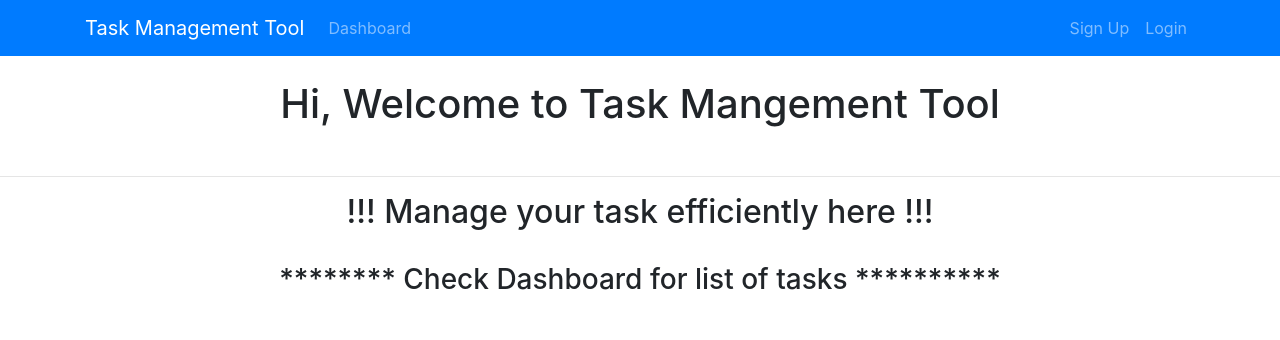
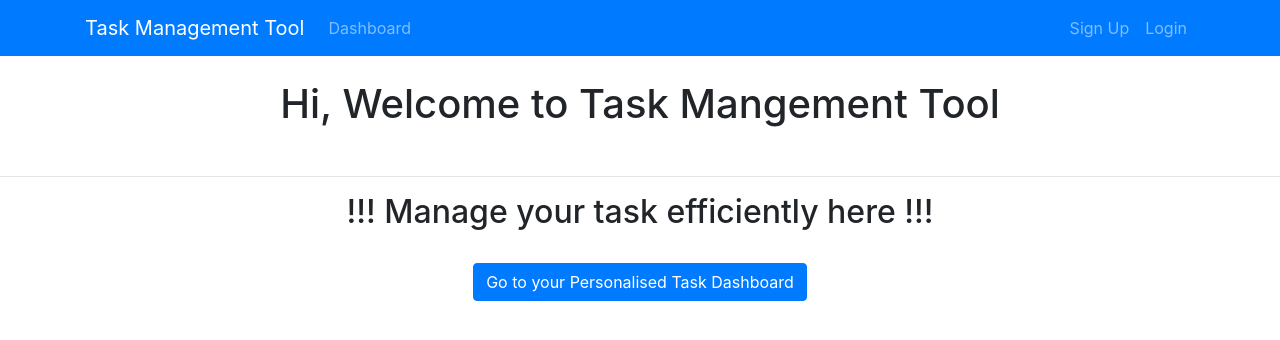
Before and after one commit to rahulraj25/task-management-frontend, a React (Create React App) app: page /landingPage in a window 1280 px wide. Shown: the top 340 px of the page. Built offline with nearby package versions, Linux system fonts and the light colour scheme.

Commit message:
final commit

```diff
--- a/src/components/layout/Header.js
+++ b/src/components/layout/Header.js
@@ -2,6 +2,7 @@ import React, { Component } from "react";
 import { Link } from "react-router-dom";
 import authService from "../../services/auth-service";
 import { NotificationManager } from "react-notifications";
+import { useLocation } from "react-router-dom";
 
 class Header extends Component {
   constructor(props) {
@@ -27,8 +28,10 @@ class Header extends Component {
     NotificationManager.success("See You Soon!");
     window.location.reload();
   }
+
   render() {
     const { currentUser } = this.state;
+
     return (
       <nav className="navbar navbar-expand-sm navbar-dark bg-primary mb-4">
         <div className="container">
--- a/src/components/layout/LandingPage.js
+++ b/src/components/layout/LandingPage.js
@@ -1,4 +1,5 @@
 import React, { Component } from "react";
+import { Link } from "react-router-dom";
 
 export default class LandingPage extends Component {
   render() {
@@ -9,7 +10,9 @@ export default class LandingPage extends Component {
         <hr />
         <h2>!!! Manage your task efficiently here !!!</h2>
         <br />
-        <h3>******** Check Dashboard for list of tasks **********</h3>
+        <Link to="/dashboard" className="btn btn-primary">
+          Go to your Personalised Task Dashboard
+        </Link>
       </div>
     );
   }
--- a/src/components/task/UpdateTask.js
+++ b/src/components/task/UpdateTask.js
@@ -82,7 +82,6 @@ class UpdateTask extends Component {
   }
 
   render() {
-    const { dDate } = new Date("MM/DD/YYYY");
     return (
       <div className="container">
         <div className="row">
@@ -119,7 +118,7 @@ class UpdateTask extends Component {
                   type="date"
                   className="form-control form-control-lg"
                   name="dueDate"
-                  value={dDate}
+                  value={this.state.dueDate}
                   onChange={this.onChange}
                 />
               </div>
```
